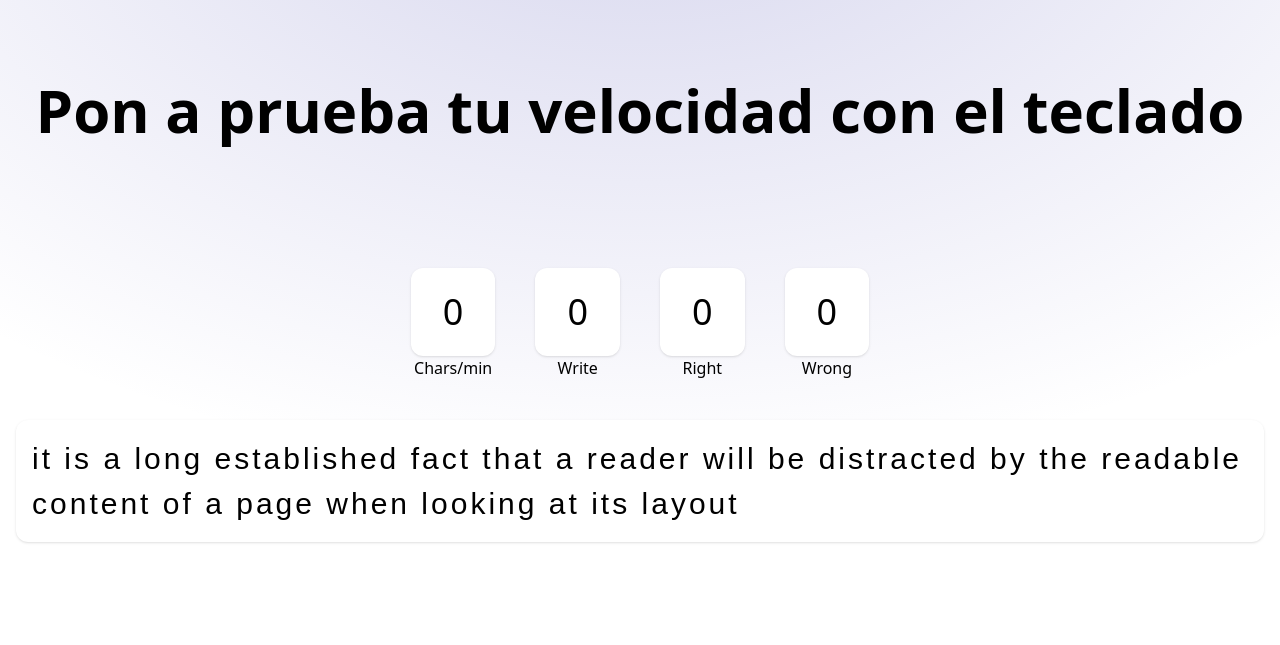
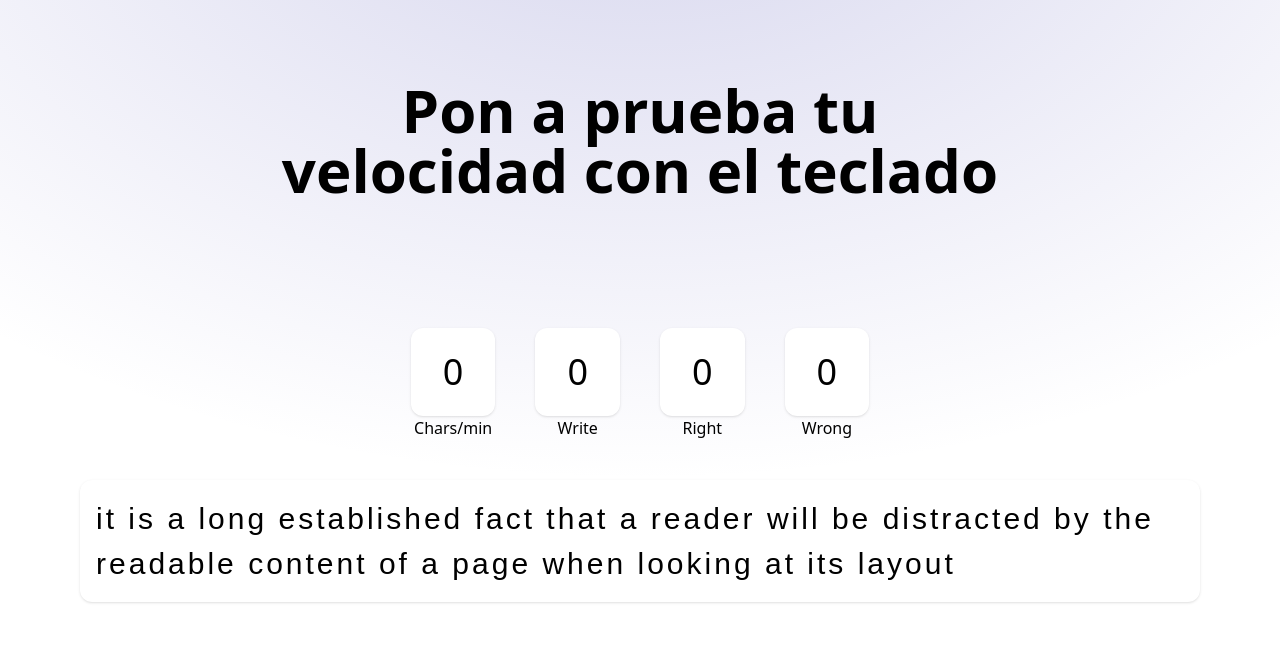
Before and after one commit to diazdavid-info/my-tools, an Astro site in the folder apps/typing/: page / in a window 1280 px wide. Built offline with nearby package versions, Linux system fonts and the light colour scheme; Astro itself is replaced by a stand-in of ours.

Commit message:
fix max width

```diff
--- a/apps/typing/src/pages/index.astro
+++ b/apps/typing/src/pages/index.astro
@@ -4,8 +4,8 @@ import Layout from '../layouts/Layout.astro';
 
 <Layout title="Pon a prueba tu velocidad con el teclado">
 	<main class="pt-20 p-4">
-		<h1 class="mw-[1120px] mx-auto text-6xl font-bold text-balance text-center">Pon a prueba tu velocidad con el teclado</h1>
-		<section class="mw-[1120px] mx-auto mt-32">
+		<h1 class="max-w-[1120px] mx-auto text-6xl font-bold text-balance text-center">Pon a prueba tu velocidad con el teclado</h1>
+		<section class="max-w-[1120px] mx-auto mt-32">
 			<header class="flex flex-wrap justify-center gap-10 mb-10">
 				<div class="flex flex-col items-center">
 					<p id="counter-characters-minute" class="rounded-xl bg-white text-4xl py-6 px-8 shadow shadow-black/10">0</p>
```
